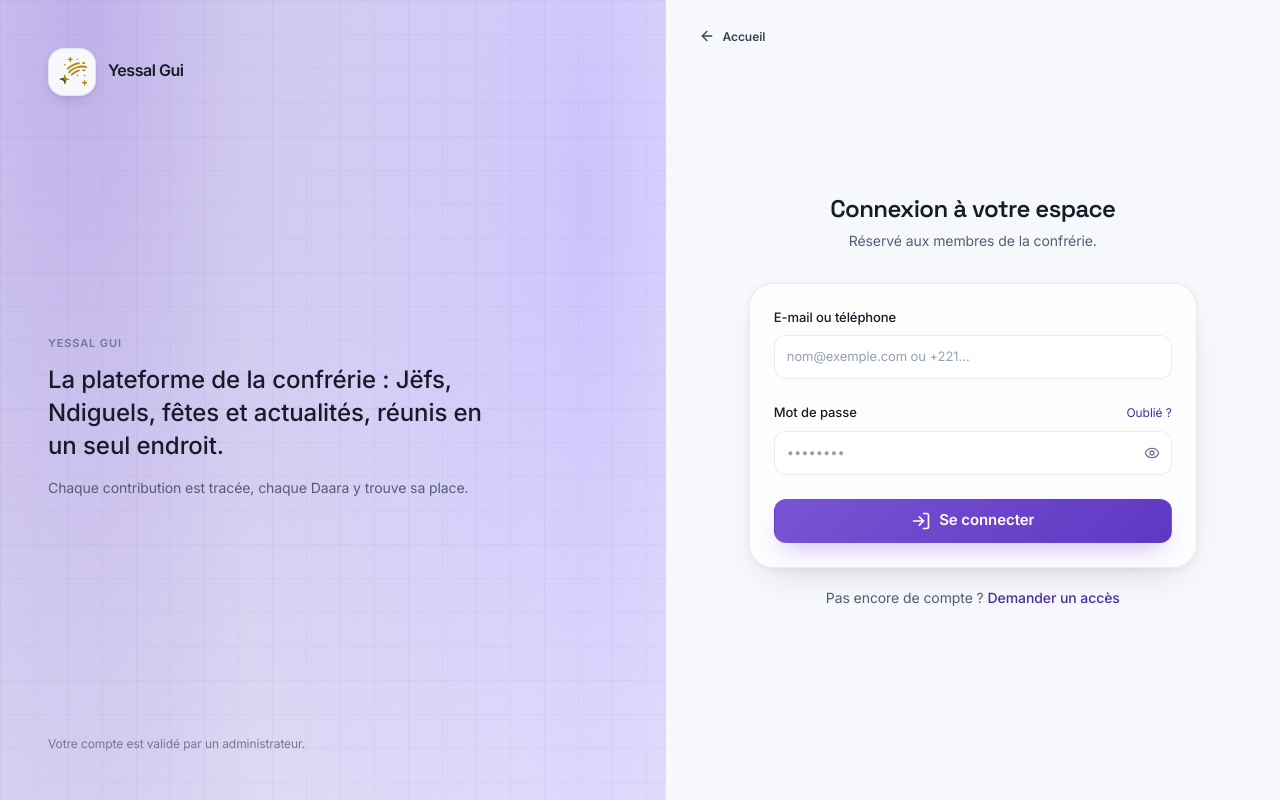
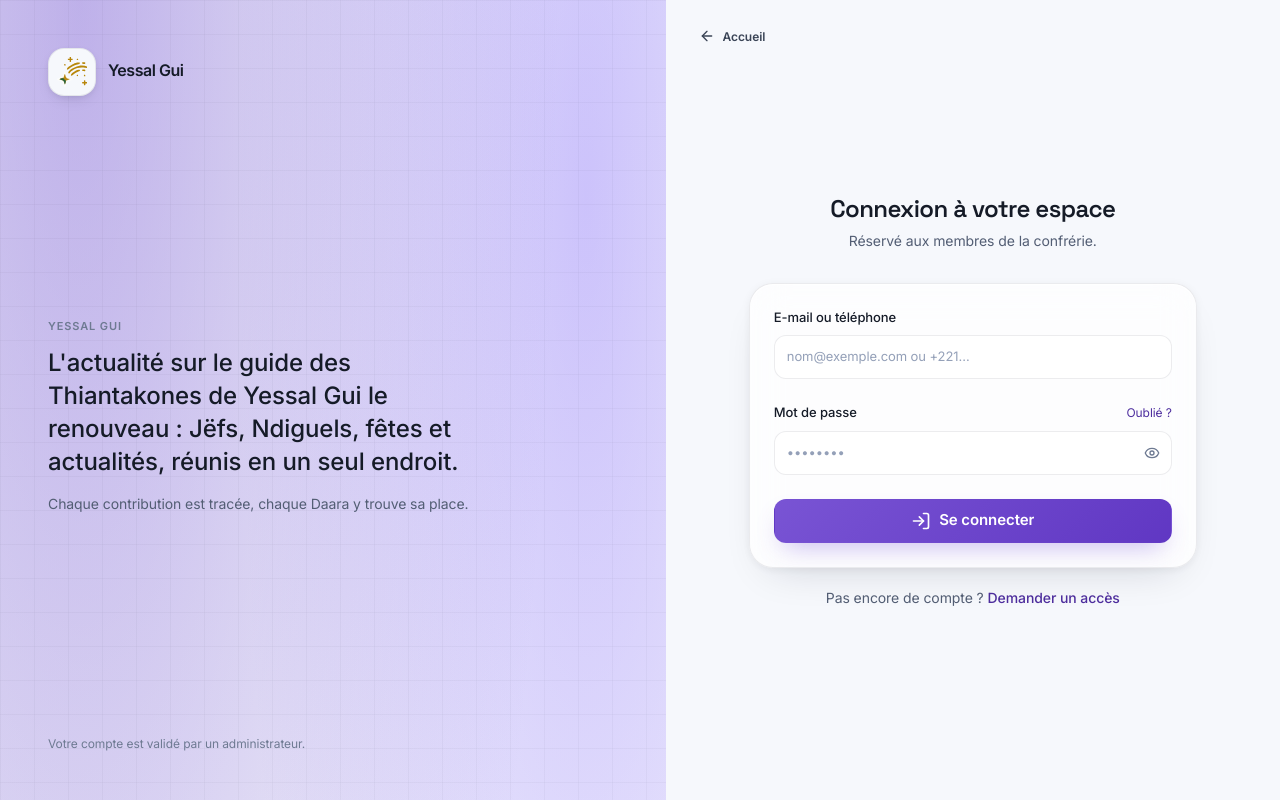
Before and after one commit to ZayTauven/Dashboard-yessal, a Next.js app: page /login in a window 1280 px wide. Built offline with nearby package versions, Linux system fonts and the light colour scheme; no server answers.

Commit message:
Feat modification titre login page

```diff
--- a/src/app/(landing)/login/page.tsx
+++ b/src/app/(landing)/login/page.tsx
@@ -104,8 +104,9 @@ export default function LoginPage() {
           <div className="max-w-md">
             <p className="ax-eyebrow mb-3">Yessal Gui</p>
             <p className="text-2xl leading-snug font-medium text-foreground">
-              La plateforme de la confrérie : Jëfs, Ndiguels, fêtes et
-              actualités, réunis en un seul endroit.
+              L'actualité sur le guide des Thiantakones de Yessal Gui le
+              renouveau : Jëfs, Ndiguels, fêtes et actualités, réunis en un seul
+              endroit.
             </p>
             <p className="ax-text-muted mt-4 text-sm">
               Chaque contribution est tracée, chaque Daara y trouve sa place.
@@ -212,7 +213,11 @@ export default function LoginPage() {
                   className="ax-btn ax-btn--primary ax-btn--lg ax-btn--block"
                   disabled={isPending}
                 >
-                  <LogIn className="ax-btn__icon" size={16} aria-hidden="true" />
+                  <LogIn
+                    className="ax-btn__icon"
+                    size={16}
+                    aria-hidden="true"
+                  />
                   <span className="ax-btn__label">
                     {isPending ? "Connexion…" : "Se connecter"}
                   </span>
```
